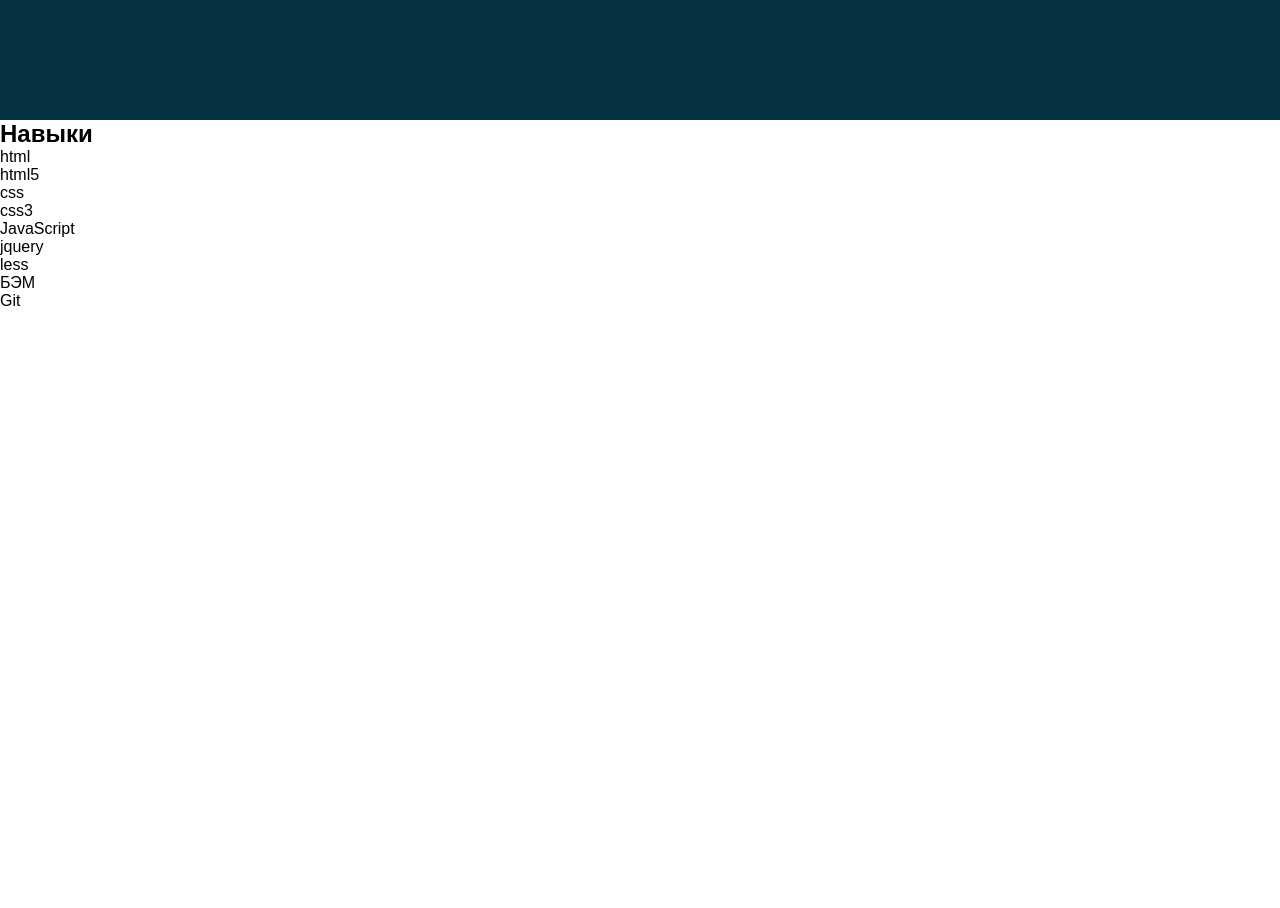
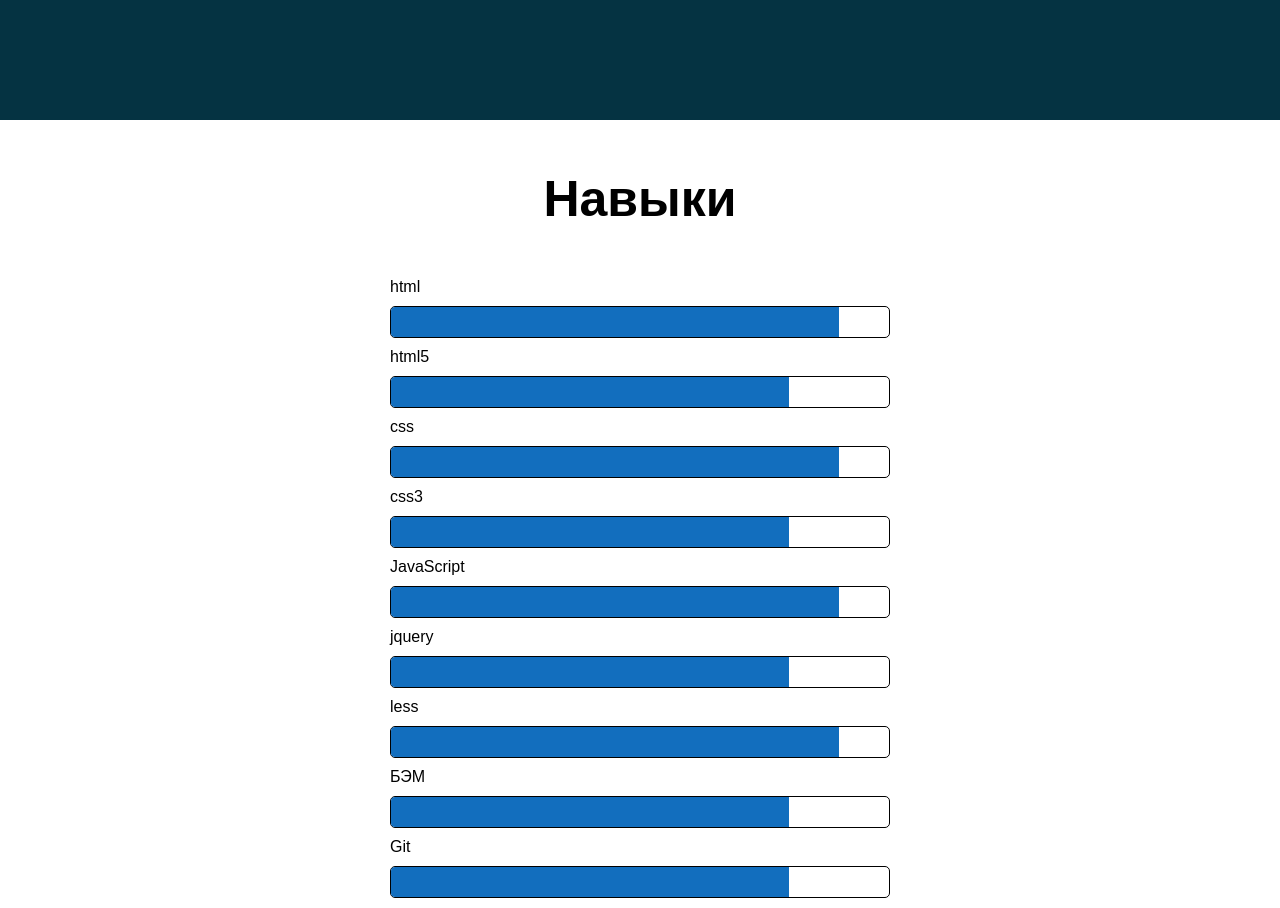
Before and after one commit to SergBrain/Portfolio, a plain HTML site: page index.html in a window 1280 px wide. Shown: the part 680-1588 px from the top of the page. Before the commit the page ends 990 px from the top, so only its background shows below. Drawn offline with Linux system fonts and the light colour scheme.

Commit message:
Описан блок навыков

```diff
--- a/style/main.css
+++ b/style/main.css
@@ -1,11 +1,14 @@
 /* --------------- основные настройки ---------*/
+
 *{
 	margin: 0; /* обнуление внешних отступов */
 	padding: 0; /* обнуление внутренних отступов */
 	border: none; /* обнуление границ у элементов */
     font-family: 'Arial', sans-serif; /* установлен шрифт всего сайта */
 }
-/* --------------- основные настройки ---------*/
+
+/* --------------- шапка сайта ---------*/
+
 .header {
     width: 100%;
 }
@@ -36,3 +39,63 @@
     margin-top: 10px;
     letter-spacing: 2px;
 }
+
+/* --------------- блок контент ---------*/
+
+.content__wrapper {
+    max-width: 1000px;
+    margin: 0 auto;
+}
+.skills__title {
+    text-align: center;
+    font-size: 50px;
+    padding: 50px;
+}
+.skills__box {
+    width: 500px;
+    margin: 0 auto;
+}
+.skills__element {
+    margin-bottom: 10px;
+}
+.skill__name {
+    margin-bottom: 10px;
+}
+.skill__bar {
+    height: 30px;
+    border: 1px solid black;
+    border-radius: 5px;
+    overflow: hidden;
+}
+.skill__progress {
+    height: 100%;
+    width: 0;
+    background-color: #126ebe;
+}
+.skill__progress_html {
+    width: 90%;
+}
+.skill__progress_html5 {
+    width: 80%;
+}
+.skill__progress_css {
+    width: 90%;
+}
+.skill__progress_css3 {
+    width: 80%;
+}
+.skill__progress_js {
+    width: 90%;
+}
+.skill__progress_jquery {
+    width: 80%;
+}
+.skill__progress_less {
+    width: 90%;
+}
+.skill__progress_bem {
+    width: 80%;
+}
+.skill__progress_git {
+    width: 80%;
+}
```
